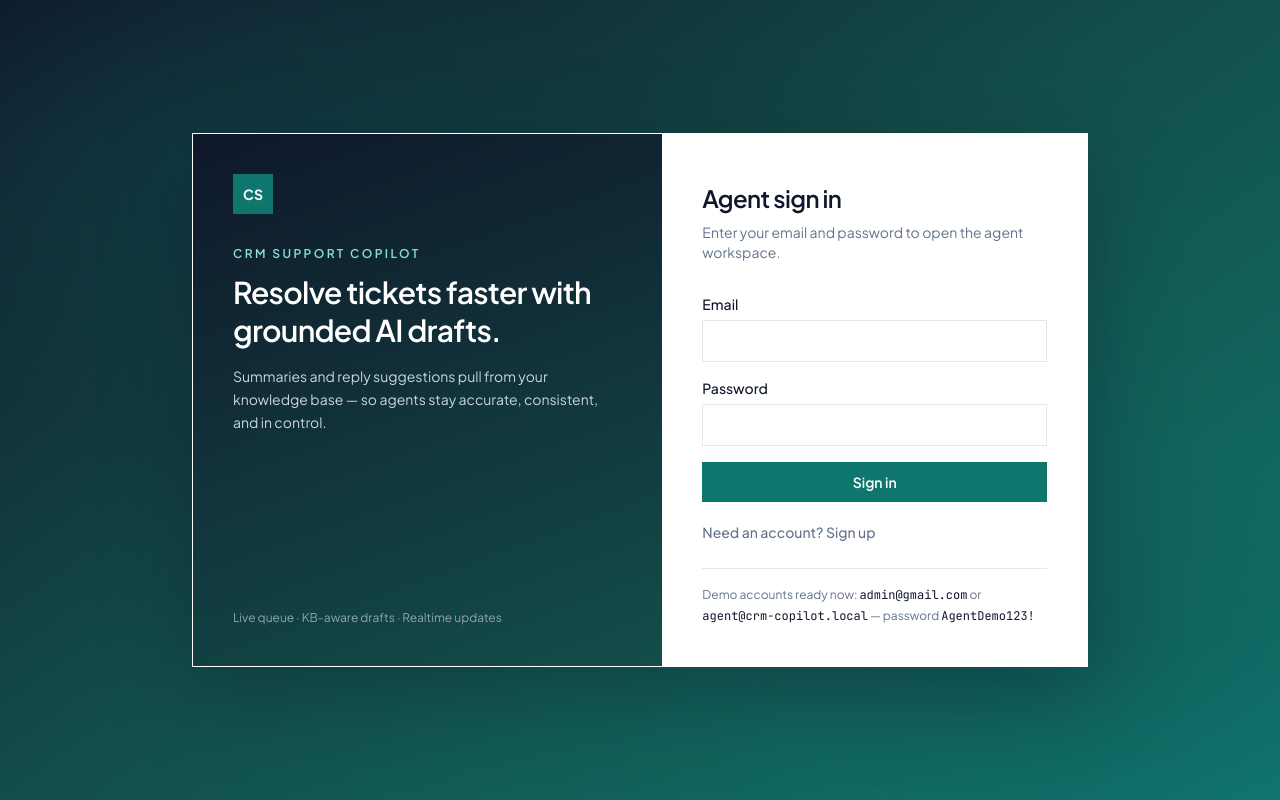
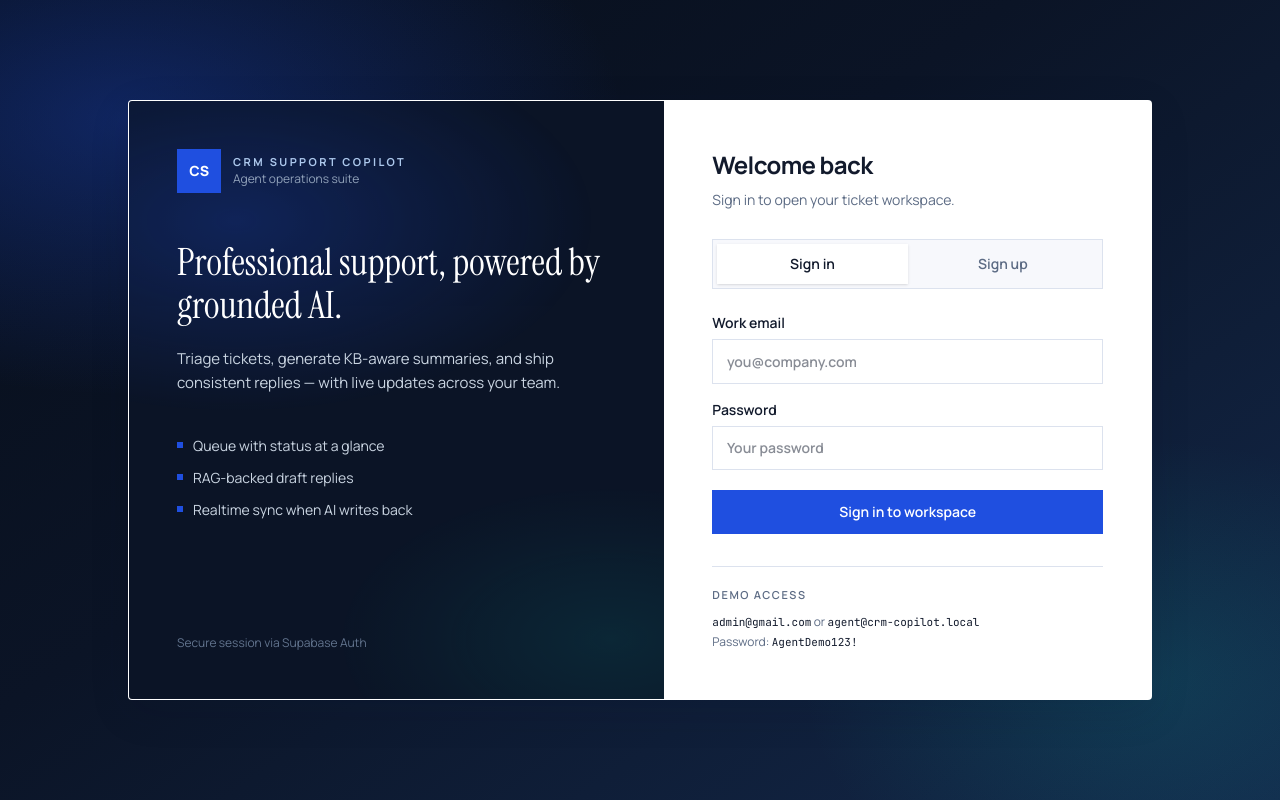
Before and after one commit to AmimaKhan002/AI-Assisted-CRM-Support-Copilot, a Next.js app in the folder crm-copilot/: page /login in a window 1280 px wide. Built offline with nearby package versions, Linux system fonts and the light colour scheme.

Commit message:
Redesign auth and dashboard with a professional navy and cobalt system.

```diff
--- a/crm-copilot/app/globals.css
+++ b/crm-copilot/app/globals.css
@@ -1,22 +1,28 @@
 @import "tailwindcss";
 
 :root {
-  --background: #eef2f6;
-  --foreground: #0f172a;
+  --navy: #0b1426;
+  --navy-soft: #152238;
+  --background: #f3f5f9;
+  --foreground: #121a2c;
   --panel: #ffffff;
-  --panel-muted: #f8fafc;
-  --border: #e2e8f0;
-  --muted: #64748b;
-  --accent: #0f766e;
-  --accent-hover: #0d9488;
-  --accent-soft: #ccfbf1;
-  --danger: #b91c1c;
-  --open: #b45309;
-  --open-bg: #fffbeb;
-  --progress: #0369a1;
-  --progress-bg: #f0f9ff;
-  --resolved: #047857;
-  --resolved-bg: #ecfdf5;
+  --panel-muted: #f7f8fc;
+  --border: #dce2ee;
+  --border-strong: #c5cedf;
+  --muted: #5c6b84;
+  --accent: #1f4fe0;
+  --accent-hover: #163dba;
+  --accent-soft: #e8efff;
+  --success: #0f7a55;
+  --success-bg: #e8f7f0;
+  --warning: #9a6700;
+  --warning-bg: #fff6de;
+  --info: #0b6e99;
+  --info-bg: #e7f5fb;
+  --danger: #b42318;
+  --danger-bg: #fef3f2;
+  --shadow-sm: 0 1px 2px rgba(18, 26, 44, 0.05);
+  --shadow-md: 0 12px 40px rgba(11, 20, 38, 0.12);
 }
 
 @theme inline {
@@ -29,9 +35,15 @@
   --color-accent: var(--accent);
   --color-accent-hover: var(--accent-hover);
   --color-accent-soft: var(--accent-soft);
+  --color-navy: var(--navy);
   --color-danger: var(--danger);
   --font-sans: var(--font-ui);
+  --font-display: var(--font-display);
   --font-mono: var(--font-mono);
+}
+
+* {
+  box-sizing: border-box;
 }
 
 body {
@@ -40,25 +52,73 @@ body {
   font-family: var(--font-ui), ui-sans-serif, sans-serif;
 }
 
-/* Soft mesh atmosphere behind the app shell */
 .app-shell {
   background:
-    radial-gradient(1200px 600px at 0% -10%, rgba(15, 118, 110, 0.08), transparent 55%),
-    radial-gradient(900px 500px at 100% 0%, rgba(3, 105, 161, 0.06), transparent 50%),
-    linear-gradient(180deg, #f1f5f9 0%, #e8eef4 100%);
+    radial-gradient(900px 420px at 0% 0%, rgba(31, 79, 224, 0.07), transparent 55%),
+    radial-gradient(700px 380px at 100% 0%, rgba(11, 20, 38, 0.05), transparent 50%),
+    linear-gradient(180deg, #eef1f7 0%, #f5f7fb 40%, #eef2f8 100%);
 }
 
 .login-shell {
+  min-height: 100%;
   background:
-    radial-gradient(800px 500px at 15% 20%, rgba(15, 118, 110, 0.18), transparent 55%),
-    radial-gradient(700px 400px at 85% 80%, rgba(15, 23, 42, 0.12), transparent 50%),
-    linear-gradient(145deg, #0f172a 0%, #134e4a 48%, #0f766e 100%);
+    radial-gradient(900px 500px at 10% 15%, rgba(31, 79, 224, 0.35), transparent 55%),
+    radial-gradient(700px 480px at 90% 85%, rgba(14, 165, 160, 0.18), transparent 50%),
+    linear-gradient(145deg, #070e1a 0%, #0b1426 42%, #13284a 100%);
+}
+
+.auth-card {
+  box-shadow: var(--shadow-md);
+}
+
+.btn-primary {
+  background: var(--accent);
+  color: #fff;
+  font-weight: 600;
+  transition: background 0.15s ease, transform 0.15s ease;
+}
+
+.btn-primary:hover:not(:disabled) {
+  background: var(--accent-hover);
+}
+
+.btn-primary:disabled {
+  opacity: 0.55;
+}
+
+.btn-secondary {
+  background: #fff;
+  color: var(--foreground);
+  border: 1px solid var(--border);
+  font-weight: 600;
+  transition: border-color 0.15s ease, color 0.15s ease, background 0.15s ease;
+}
+
+.btn-secondary:hover:not(:disabled) {
+  border-color: var(--accent);
+  color: var(--accent);
+  background: var(--accent-soft);
+}
+
+.field-input {
+  width: 100%;
+  border: 1px solid var(--border);
+  background: #fff;
+  padding: 0.7rem 0.85rem;
+  color: var(--foreground);
+  outline: none;
+  transition: border-color 0.15s ease, box-shadow 0.15s ease;
+}
+
+.field-input:focus {
+  border-color: var(--accent);
+  box-shadow: 0 0 0 3px rgba(31, 79, 224, 0.15);
 }
 
 @keyframes fade-up {
   from {
     opacity: 0;
-    transform: translateY(6px);
+    transform: translateY(8px);
   }
   to {
     opacity: 1;
@@ -67,7 +127,7 @@ body {
 }
 
 .animate-fade-up {
-  animation: fade-up 0.35s ease-out both;
+  animation: fade-up 0.4s ease-out both;
 }
 
 @keyframes pulse-dot {
@@ -76,7 +136,7 @@ body {
     opacity: 1;
   }
   50% {
-    opacity: 0.45;
+    opacity: 0.4;
   }
 }
 
--- a/crm-copilot/app/layout.tsx
+++ b/crm-copilot/app/layout.tsx
@@ -1,11 +1,17 @@
 import type { Metadata } from "next";
-import { JetBrains_Mono, Plus_Jakarta_Sans } from "next/font/google";
+import { Instrument_Serif, JetBrains_Mono, Manrope } from "next/font/google";
 import "./globals.css";
 
-const ui = Plus_Jakarta_Sans({
+const ui = Manrope({
   variable: "--font-ui",
   subsets: ["latin"],
-  weight: ["400", "500", "600", "700"],
+  weight: ["400", "500", "600", "700", "800"],
+});
+
+const display = Instrument_Serif({
+  variable: "--font-display",
+  subsets: ["latin"],
+  weight: ["400"],
 });
 
 const mono = JetBrains_Mono({
@@ -25,7 +31,10 @@ export default function RootLayout({
   children: React.ReactNode;
 }>) {
   return (
-    <html lang="en" className={`${ui.variable} ${mono.variable} h-full antialiased`}>
+    <html
+      lang="en"
+      className={`${ui.variable} ${display.variable} ${mono.variable} h-full antialiased`}
+    >
       <body className="flex h-full min-h-full flex-col font-sans text-foreground">
         {children}
       </body>
--- a/crm-copilot/app/login/page.tsx
+++ b/crm-copilot/app/login/page.tsx
@@ -7,28 +7,42 @@ import { createBrowserClient } from "@/lib/supabase/client";
 function friendlyAuthError(message: string): string {
   const lower = message.toLowerCase();
   if (lower.includes("rate limit") || lower.includes("over_email")) {
-    return "Too many signup emails were sent. Wait a minute, or sign in if the account already exists. Tip: in Supabase → Authentication → Providers → Email, turn off “Confirm email” for local demos.";
+    return "Too many signup attempts. Wait about a minute, then try again — or sign in if this email already has an account.";
   }
-  if (lower.includes("already registered") || lower.includes("already been registered")) {
-    return "That email is already registered. Switch to Sign in.";
+  if (
+    lower.includes("already registered") ||
+    lower.includes("already been registered") ||
+    lower.includes("user already")
+  ) {
+    return "This email already has an account. Use the Sign in tab.";
   }
   if (lower.includes("invalid login") || lower.includes("invalid credentials")) {
-    return "Wrong email or password. Try again, or create an account first.";
+    return "Incorrect email or password. Check your credentials and try again.";
   }
   if (lower.includes("email") && lower.includes("invalid")) {
-    return "Supabase rejected this email (often due to Confirm email / SMTP settings). Use Sign in if the account exists, or disable Confirm email in the Supabase dashboard for local testing.";
+    return "Signup was rejected by Auth settings. If Confirm email is enabled in Supabase, confirm your inbox — or disable Confirm email for local demos, then sign in.";
   }
   return message;
 }
+
+type AuthMode = "signin" | "signup";
 
 export default function LoginPage() {
   const router = useRouter();
   const [email, setEmail] = useState("");
   const [password, setPassword] = useState("");
-  const [mode, setMode] = useState<"signin" | "signup">("signin");
+  const [confirmPassword, setConfirmPassword] = useState("");
+  const [mode, setMode] = useState<AuthMode>("signin");
   const [error, setError] = useState<string | null>(null);
   const [info, setInfo] = useState<string | null>(null);
   const [loading, setLoading] = useState(false);
+
+  function switchMode(next: AuthMode) {
+    setMode(next);
+    setError(null);
+    setInfo(null);
+    setConfirmPassword("");
+  }
 
   async function onSubmit(event: FormEvent) {
     event.preventDefault();
@@ -40,15 +54,12 @@ export default function LoginPage() {
     const trimmedEmail = email.trim().toLowerCase();
 
     try {
-      if (mode === "signin") {
-        const { error: signInError } = await supabase.auth.signInWithPassword({
-          email: trimmedEmail,
-          password,
-        });
-        if (signInError) throw signInError;
-        router.replace("/");
-        router.refresh();
-        return;
+      if (mode === "signup") {
+        if (password !== confirmPassword) {
+          throw new Error("Passwords do not match.");
+        }
+        if (password.length < 6) {
+          throw new Error("Password must be at least 6 characters.");
         }
 
         const { data, error: signUpError } = await supabase.auth.signUp({
@@ -57,14 +68,25 @@ export default function LoginPage() {
         });
         if (signUpError) throw signUpError;
 
-      // If email confirmation is required, session stays null until confirmed.
         if (!data.session) {
           setInfo(
-          "Account created. If email confirmation is enabled in Supabase, confirm via email first — or disable Confirm email in Authentication → Providers → Email, then sign in.",
+            "Account created. If email confirmation is on in Supabase, check your inbox — then use Sign in. For local demos, turn Confirm email off under Authentication → Providers → Email.",
           );
-        setMode("signin");
+          switchMode("signin");
+          setLoading(false);
           return;
         }
+
+        router.replace("/");
+        router.refresh();
+        return;
+      }
+
+      const { error: signInError } = await supabase.auth.signInWithPassword({
+        email: trimmedEmail,
+        password,
+      });
+      if (signInError) throw signInError;
 
       router.replace("/");
       router.refresh();
@@ -77,73 +99,157 @@ export default function LoginPage() {
   }
 
   return (
-    <div className="login-shell flex flex-1 items-center justify-center px-4 py-10">
-      <div className="animate-fade-up grid w-full max-w-4xl overflow-hidden border border-white/10 bg-white shadow-[0_24px_80px_rgba(15,23,42,0.35)] md:grid-cols-[1.05fr_0.95fr]">
-        <div className="hidden flex-col justify-between bg-[linear-gradient(160deg,#0f172a_0%,#134e4a_100%)] p-10 text-white md:flex">
-          <div>
-            <div className="flex h-10 w-10 items-center justify-center bg-accent text-sm font-bold">
+    <div className="login-shell flex flex-1 items-center justify-center px-4 py-8 md:py-12">
+      <div className="auth-card animate-fade-up grid w-full max-w-5xl overflow-hidden rounded-sm border border-white/10 bg-white md:grid-cols-[1.1fr_1fr]">
+        {/* Brand panel */}
+        <aside className="relative hidden flex-col justify-between overflow-hidden bg-navy p-10 text-white md:flex lg:p-12">
+          <div
+            className="pointer-events-none absolute inset-0 opacity-60"
+            style={{
+              background:
+                "radial-gradient(600px 320px at 20% 20%, rgba(31,79,224,0.45), transparent 60%), radial-gradient(500px 280px at 90% 90%, rgba(14,165,160,0.22), transparent 55%)",
+            }}
+          />
+          <div className="relative">
+            <div className="inline-flex items-center gap-3">
+              <div className="flex h-11 w-11 items-center justify-center bg-accent text-sm font-extrabold tracking-tight">
                 CS
               </div>
-            <p className="mt-8 text-xs font-semibold uppercase tracking-[0.2em] text-teal-200/90">
+              <div>
+                <p className="text-[11px] font-bold uppercase tracking-[0.22em] text-blue-200/90">
                   CRM Support Copilot
                 </p>
-            <h1 className="mt-3 max-w-sm text-3xl font-semibold leading-tight tracking-tight">
-              Resolve tickets faster with grounded AI drafts.
+                <p className="text-xs text-slate-400">Agent operations suite</p>
+              </div>
+            </div>
+
+            <h1
+              className="mt-12 max-w-md text-[2.35rem] leading-[1.15] text-white"
+              style={{ fontFamily: "var(--font-display), serif" }}
+            >
+              Professional support, powered by grounded AI.
             </h1>
-            <p className="mt-4 max-w-sm text-sm leading-relaxed text-slate-300">
-              Summaries and reply suggestions pull from your knowledge base —
-              so agents stay accurate, consistent, and in control.
+            <p className="mt-5 max-w-sm text-[15px] leading-relaxed text-slate-300">
+              Triage tickets, generate KB-aware summaries, and ship consistent
+              replies — with live updates across your team.
             </p>
+
+            <ul className="mt-10 space-y-3 text-sm text-slate-300">
+              {[
+                "Queue with status at a glance",
+                "RAG-backed draft replies",
+                "Realtime sync when AI writes back",
+              ].map((item) => (
+                <li key={item} className="flex items-start gap-2.5">
+                  <span className="mt-1.5 h-1.5 w-1.5 shrink-0 bg-accent" />
+                  {item}
+                </li>
+              ))}
+            </ul>
           </div>
-          <p className="text-xs text-slate-400">
-            Live queue · KB-aware drafts · Realtime updates
+
+          <p className="relative text-xs text-slate-500">
+            Secure session via Supabase Auth
+          </p>
+        </aside>
+
+        {/* Form panel */}
+        <section className="flex flex-col justify-center bg-panel p-7 sm:p-10 lg:p-12">
+          <div className="mb-6 md:hidden">
+            <div className="flex h-10 w-10 items-center justify-center bg-accent text-sm font-extrabold text-white">
+              CS
+            </div>
+            <p className="mt-3 text-[11px] font-bold uppercase tracking-[0.18em] text-accent">
+              CRM Support Copilot
             </p>
           </div>
 
-        <div className="bg-panel p-8 md:p-10">
-          <p className="text-xs font-semibold uppercase tracking-[0.16em] text-accent md:hidden">
-            CRM Support Copilot
-          </p>
-          <h2 className="mt-2 text-2xl font-semibold tracking-tight text-foreground">
-            {mode === "signin" ? "Agent sign in" : "Create agent account"}
+          <h2 className="text-2xl font-bold tracking-tight text-foreground">
+            {mode === "signin" ? "Welcome back" : "Create your agent account"}
           </h2>
-          <p className="mt-2 text-sm text-muted">
+          <p className="mt-2 text-sm leading-relaxed text-muted">
             {mode === "signin"
-              ? "Enter your email and password to open the agent workspace."
-              : "Create a new agent account. Password must be at least 6 characters."}
+              ? "Sign in to open your ticket workspace."
+              : "Set up access for the support dashboard. Use a real email you control."}
           </p>
 
-          <form onSubmit={onSubmit} className="mt-8 space-y-4">
-            <label className="block text-sm font-medium text-foreground">
-              Email
+          {/* Tabs */}
+          <div className="mt-7 grid grid-cols-2 border border-[var(--border)] bg-panel-muted p-1">
+            <button
+              type="button"
+              onClick={() => switchMode("signin")}
+              className={`px-3 py-2.5 text-sm font-semibold transition-colors ${
+                mode === "signin"
+                  ? "bg-white text-foreground shadow-sm"
+                  : "text-muted hover:text-foreground"
+              }`}
+            >
+              Sign in
+            </button>
+            <button
+              type="button"
+              onClick={() => switchMode("signup")}
+              className={`px-3 py-2.5 text-sm font-semibold transition-colors ${
+                mode === "signup"
+                  ? "bg-white text-foreground shadow-sm"
+                  : "text-muted hover:text-foreground"
+              }`}
+            >
+              Sign up
+            </button>
+          </div>
+
+          <form onSubmit={onSubmit} className="mt-6 space-y-4">
+            <label className="block text-sm font-semibold text-foreground">
+              Work email
               <input
                 type="email"
                 required
                 autoComplete="email"
+                placeholder="you@company.com"
                 value={email}
                 onChange={(e) => setEmail(e.target.value)}
-                className="mt-1.5 w-full border border-[var(--border)] bg-white px-3 py-2.5 text-foreground outline-none transition-colors focus:border-accent"
+                className="field-input mt-1.5"
               />
             </label>
 
-            <label className="block text-sm font-medium text-foreground">
+            <label className="block text-sm font-semibold text-foreground">
               Password
               <input
                 type="password"
                 required
                 minLength={6}
+                placeholder={
+                  mode === "signup" ? "At least 6 characters" : "Your password"
+                }
                 autoComplete={
                   mode === "signin" ? "current-password" : "new-password"
                 }
                 value={password}
                 onChange={(e) => setPassword(e.target.value)}
-                className="mt-1.5 w-full border border-[var(--border)] bg-white px-3 py-2.5 text-foreground outline-none transition-colors focus:border-accent"
+                className="field-input mt-1.5"
               />
             </label>
 
+            {mode === "signup" ? (
+              <label className="block text-sm font-semibold text-foreground">
+                Confirm password
+                <input
+                  type="password"
+                  required
+                  minLength={6}
+                  autoComplete="new-password"
+                  placeholder="Re-enter password"
+                  value={confirmPassword}
+                  onChange={(e) => setConfirmPassword(e.target.value)}
+                  className="field-input mt-1.5"
+                />
+              </label>
+            ) : null}
+
             {error ? (
               <p
-                className="border border-danger/20 bg-red-50 px-3 py-2 text-sm text-danger"
+                className="border border-[var(--danger)]/20 bg-[var(--danger-bg)] px-3.5 py-3 text-sm leading-relaxed text-danger"
                 role="alert"
               >
                 {error}
@@ -152,7 +258,7 @@ export default function LoginPage() {
 
             {info ? (
               <p
-                className="border border-accent/20 bg-accent-soft/50 px-3 py-2 text-sm text-foreground"
+                className="border border-accent/20 bg-accent-soft px-3.5 py-3 text-sm leading-relaxed text-foreground"
                 role="status"
               >
                 {info}
@@ -162,41 +268,36 @@ export default function LoginPage() {
             <button
               type="submit"
               disabled={loading}
-              className="w-full bg-accent px-4 py-2.5 text-sm font-semibold text-white transition-colors hover:bg-accent-hover disabled:opacity-60"
+              className="btn-primary mt-1 w-full px-4 py-3 text-sm"
             >
               {loading
                 ? "Please wait…"
                 : mode === "signin"
-                  ? "Sign in"
+                  ? "Sign in to workspace"
                   : "Create account"}
             </button>
           </form>
 
-          <button
-            type="button"
-            className="mt-5 text-sm font-medium text-muted underline-offset-4 hover:text-accent hover:underline"
-            onClick={() => {
-              setMode(mode === "signin" ? "signup" : "signin");
-              setError(null);
-              setInfo(null);
-            }}
-          >
-            {mode === "signin"
-              ? "Need an account? Sign up"
-              : "Already have an account? Sign in"}
-          </button>
-
-          <p className="mt-6 border-t border-[var(--border)] pt-4 text-xs leading-relaxed text-muted">
-            Demo accounts ready now:{" "}
-            <span className="font-mono text-foreground">admin@gmail.com</span>{" "}
+          <div className="mt-8 border-t border-[var(--border)] pt-5">
+            <p className="text-[11px] font-semibold uppercase tracking-[0.14em] text-muted">
+              Demo access
+            </p>
+            <p className="mt-2 text-xs leading-relaxed text-muted">
+              <span className="font-mono text-[11px] text-foreground">
+                admin@gmail.com
+              </span>{" "}
               or{" "}
-            <span className="font-mono text-foreground">
+              <span className="font-mono text-[11px] text-foreground">
                 agent@crm-copilot.local
-            </span>{" "}
-            — password{" "}
-            <span className="font-mono text-foreground">AgentDemo123!</span>
+              </span>
+              <br />
+              Password:{" "}
+              <span className="font-mono text-[11px] text-foreground">
+                AgentDemo123!
+              </span>
             </p>
           </div>
+        </section>
       </div>
     </div>
   );
--- a/crm-copilot/components/AuthGate.tsx
+++ b/crm-copilot/components/AuthGate.tsx
@@ -43,8 +43,8 @@ export function AuthGate({ children }: { children: ReactNode }) {
   if (!ready) {
     return (
       <div className="app-shell flex flex-1 items-center justify-center">
-        <div className="border border-[var(--border)] bg-panel px-6 py-4 text-sm text-muted shadow-sm">
-          Checking session…
+        <div className="border border-[var(--border)] bg-white px-6 py-4 text-sm font-medium text-muted shadow-[var(--shadow-sm)]">
+          Checking secure session…
         </div>
       </div>
     );
--- a/crm-copilot/components/CopyButton.tsx
+++ b/crm-copilot/components/CopyButton.tsx
@@ -23,7 +23,7 @@ export function CopyButton({
       type="button"
       onClick={() => void onCopy()}
       disabled={!text.trim()}
-      className="border border-[var(--border)] bg-white px-3.5 py-2 text-sm font-medium text-foreground transition-colors hover:border-accent hover:text-accent disabled:cursor-not-allowed disabled:opacity-40"
+      className="btn-secondary px-3.5 py-2 text-sm disabled:cursor-not-allowed disabled:opacity-40"
     >
       {copied ? "Copied" : label}
     </button>
```
Also changed, not shown: crm-copilot/app/page.tsx (+30 -27 lines), crm-copilot/components/StatusBadge.tsx (+5 -5 lines), crm-copilot/components/TicketDetail.tsx (+22 -23 lines), crm-copilot/components/TicketList.tsx (+4 -6 lines). Lines whose indentation alone changed are shown as unchanged.
